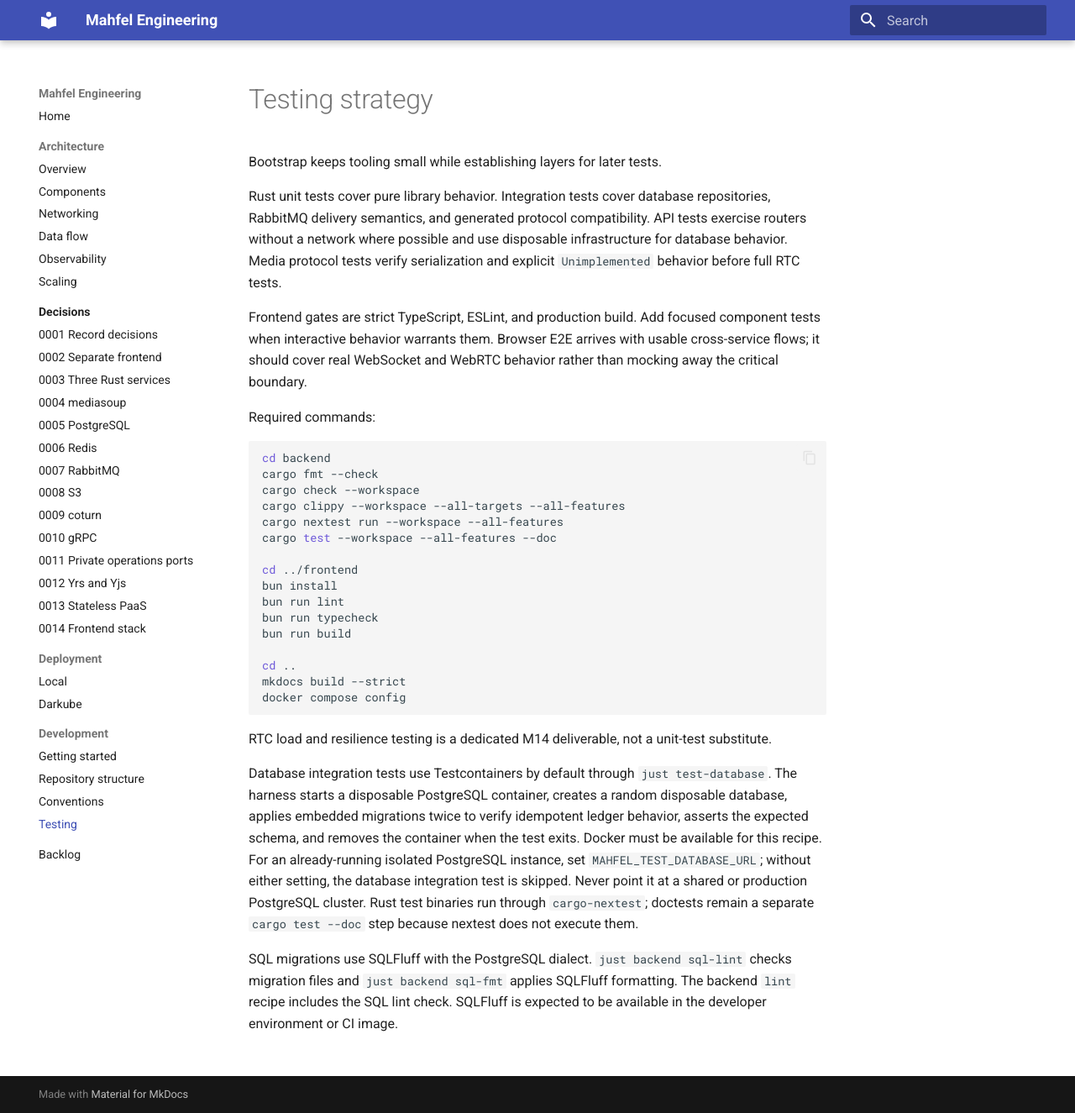
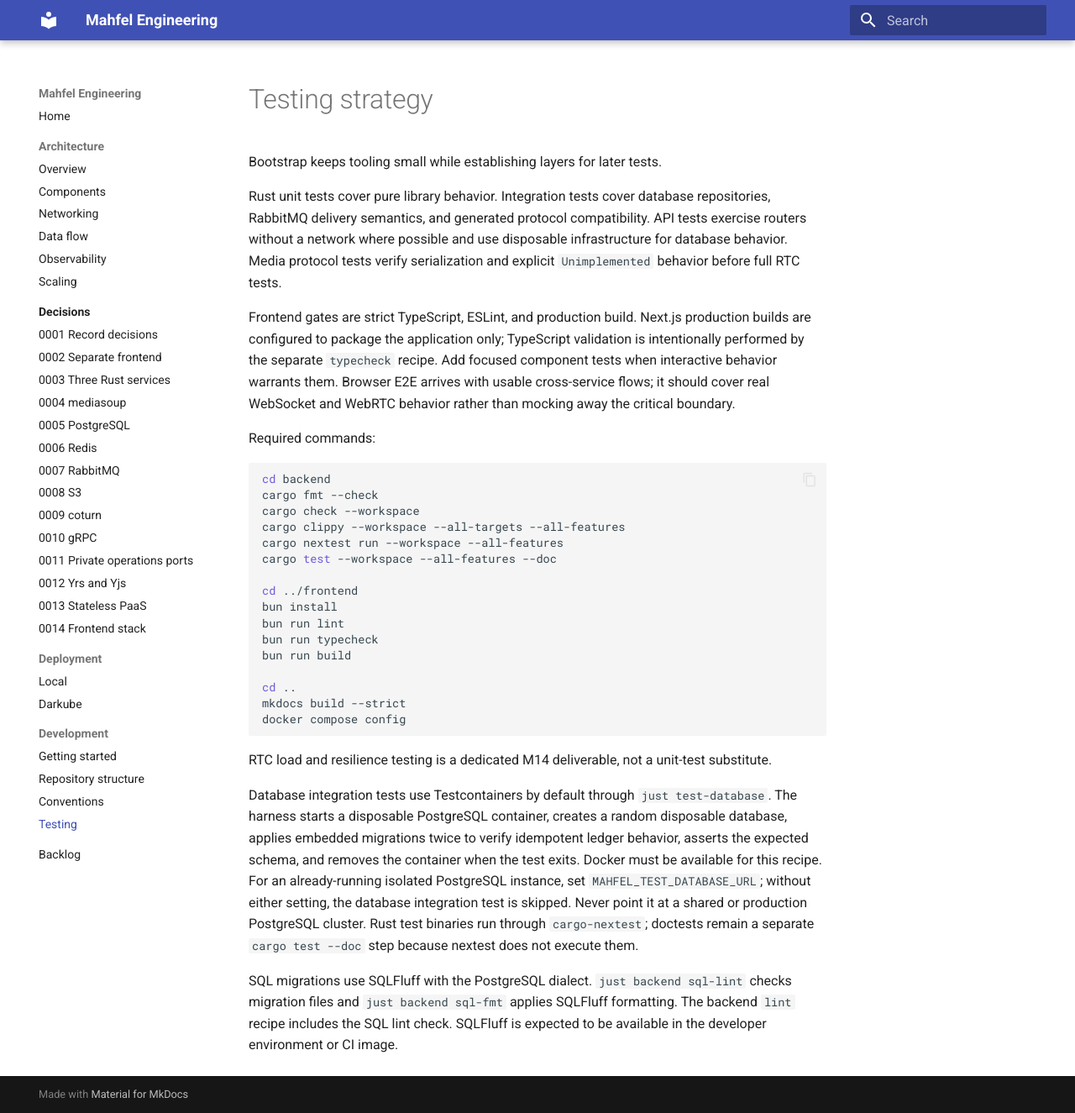
Before and after one commit to mhyrzt/mahfel, an MkDocs documentation site: the page built from docs/development/testing.md, in a window 1280 px wide and 1325 px high. Shown: the whole window at 84% size. Built offline with MkDocs 1.6.1 and Material for MkDocs 9.7.7, drawn with Linux system fonts in a browser that asks for light colours.

```diff
--- a/docs/development/testing.md
+++ b/docs/development/testing.md
@@ -7,9 +7,11 @@ RabbitMQ delivery semantics, and generated protocol compatibility. API tests exe
 without a network where possible and use disposable infrastructure for database behavior. Media
 protocol tests verify serialization and explicit `Unimplemented` behavior before full RTC tests.
 
-Frontend gates are strict TypeScript, ESLint, and production build. Add focused component tests when
-interactive behavior warrants them. Browser E2E arrives with usable cross-service flows; it should
-cover real WebSocket and WebRTC behavior rather than mocking away the critical boundary.
+Frontend gates are strict TypeScript, ESLint, and production build. Next.js production builds are
+configured to package the application only; TypeScript validation is intentionally performed by the
+separate `typecheck` recipe. Add focused component tests when interactive behavior warrants them.
+Browser E2E arrives with usable cross-service flows; it should cover real WebSocket and WebRTC
+behavior rather than mocking away the critical boundary.
 
 Required commands:
 
```
Also changed, not shown: docker-compose.yml (+29 -0 lines), docs/architecture/components.md (+6 -0 lines), docs/deployment/local.md (+6 -0 lines), docs/development/conventions.md (+1 -0 lines), 9 other files.
